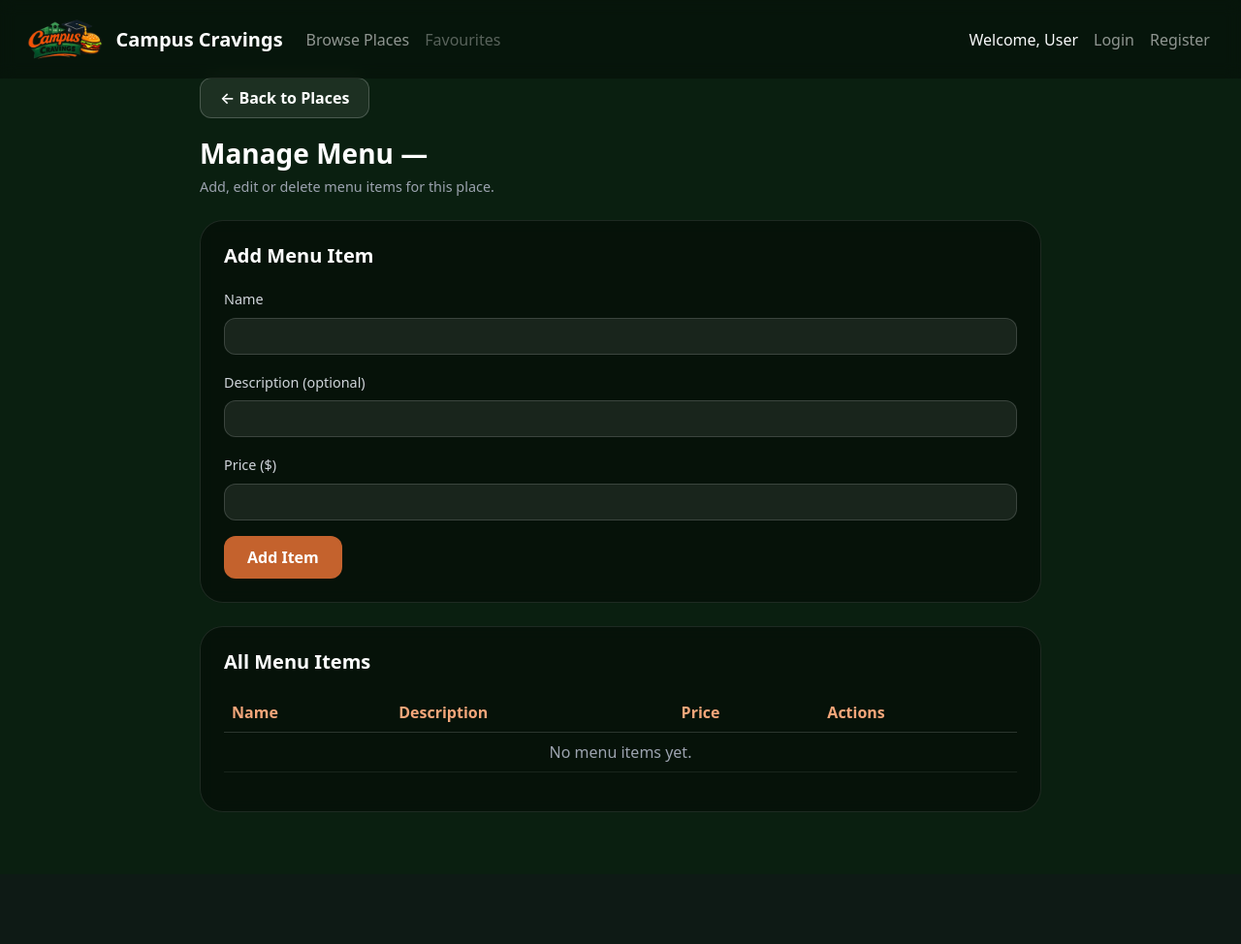
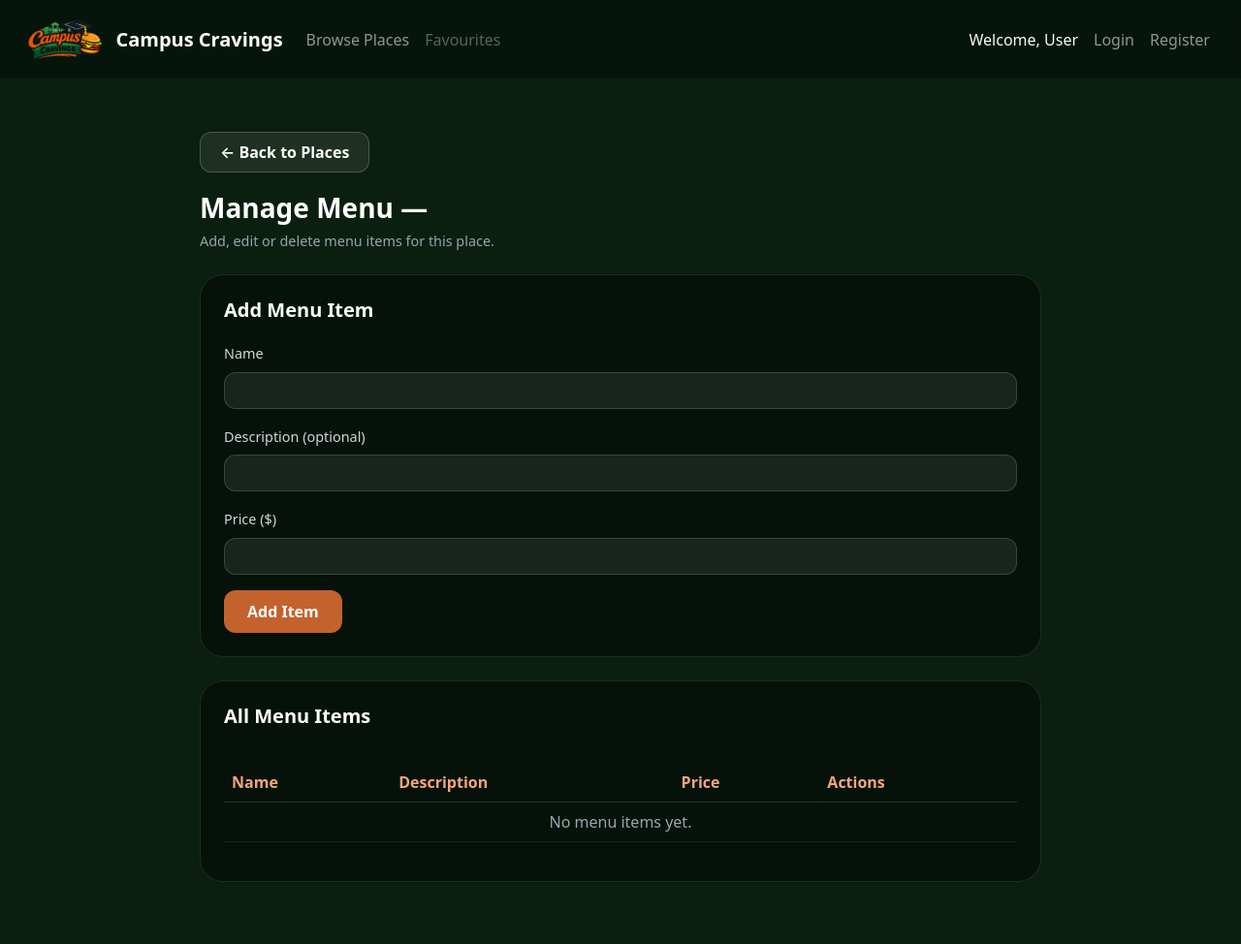
Before and after one commit to campus-cravings-org/campus-cravings, a Python web app: template app/templates/admin_menu_items.html in a window 1280 px wide. Shown: the whole page at 97% size. Before the commit the page ends 838 px from the top, so only its background shows below. Run offline with Jinja, Linux system fonts and the light colour scheme; the template is opened without the code that fills it, so the values that code supplies are empty; some libraries are stand-ins or nearby versions.

Commit message:
final update on styling

```diff
--- a/app/templates/admin_menu_items.html
+++ b/app/templates/admin_menu_items.html
@@ -10,6 +10,7 @@ body {
     max-width: 900px;
     margin: 0 auto;
     padding: 24px 16px 40px;
+    padding-top: 80px
 }
 
 .admin-page h3 {
@@ -96,6 +97,14 @@ body {
     color: #FFFFFF;
 }
 
+.table-responsive {
+    overflow-x: auto;
+    -webkit-overflow-scrolling: touch;
+}
+
+.table {
+    min-width: 500px;
+}
 .table {
     color: #FFFFFF;
     --bs-table-bg: transparent;
@@ -222,6 +231,7 @@ body {
 
     <div class="admin-card">
         <h5>All Menu Items</h5>
+        <div class="table-responsive">
         <table class="table table-hover mt-3">
             <thead>
                 <tr>
@@ -238,8 +248,9 @@ body {
                     <td>{{ item.description or '—' }}</td>
                     <td>${{ item.price }}</td>
                     <td>
-                        <button class="btn-edit" data-bs-toggle="modal" data-bs-target="#editModal{{ item.id }}">Edit</button>
-                        <form method="post" action="/admin/places/{{ place.id }}/menu/delete/{{ item.id }}" style="display:inline;">
+                       <td style="white-space: nowrap;">
+    <button class="btn-edit" data-bs-toggle="modal" data-bs-target="#editModal{{ item.id }}">Edit</button>
+                        <form style="display:contents;"method="post" action="/admin/places/{{ place.id }}/menu/delete/{{ item.id }}">
                             <button type="submit" class="btn-delete" onclick="return confirm('Delete this item?')">Delete</button>
                         </form>
                     </td>
@@ -253,6 +264,7 @@ body {
                 {% endif %}
             </tbody>
         </table>
+        </div>
     </div>
 </div>
 
```
